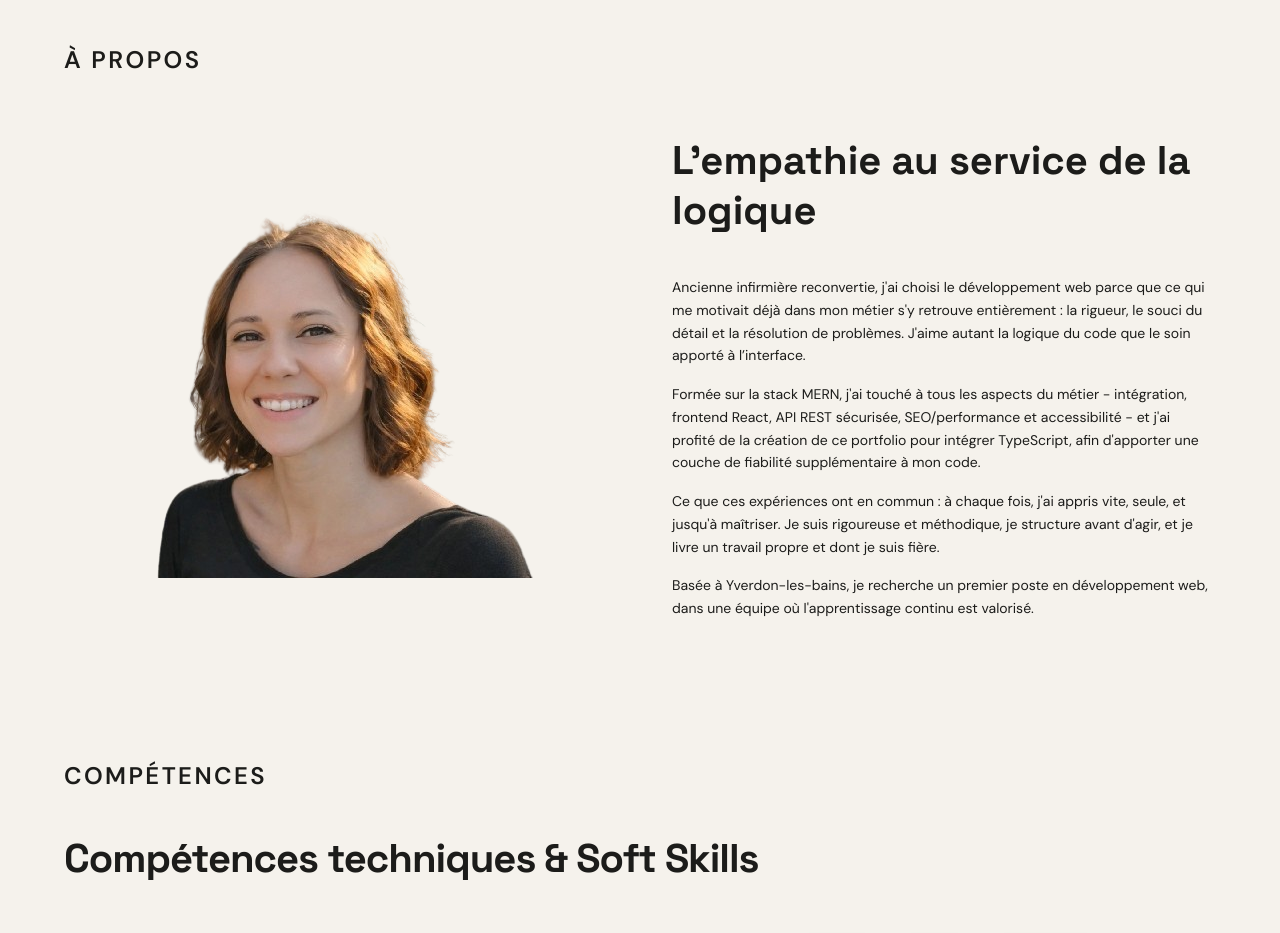
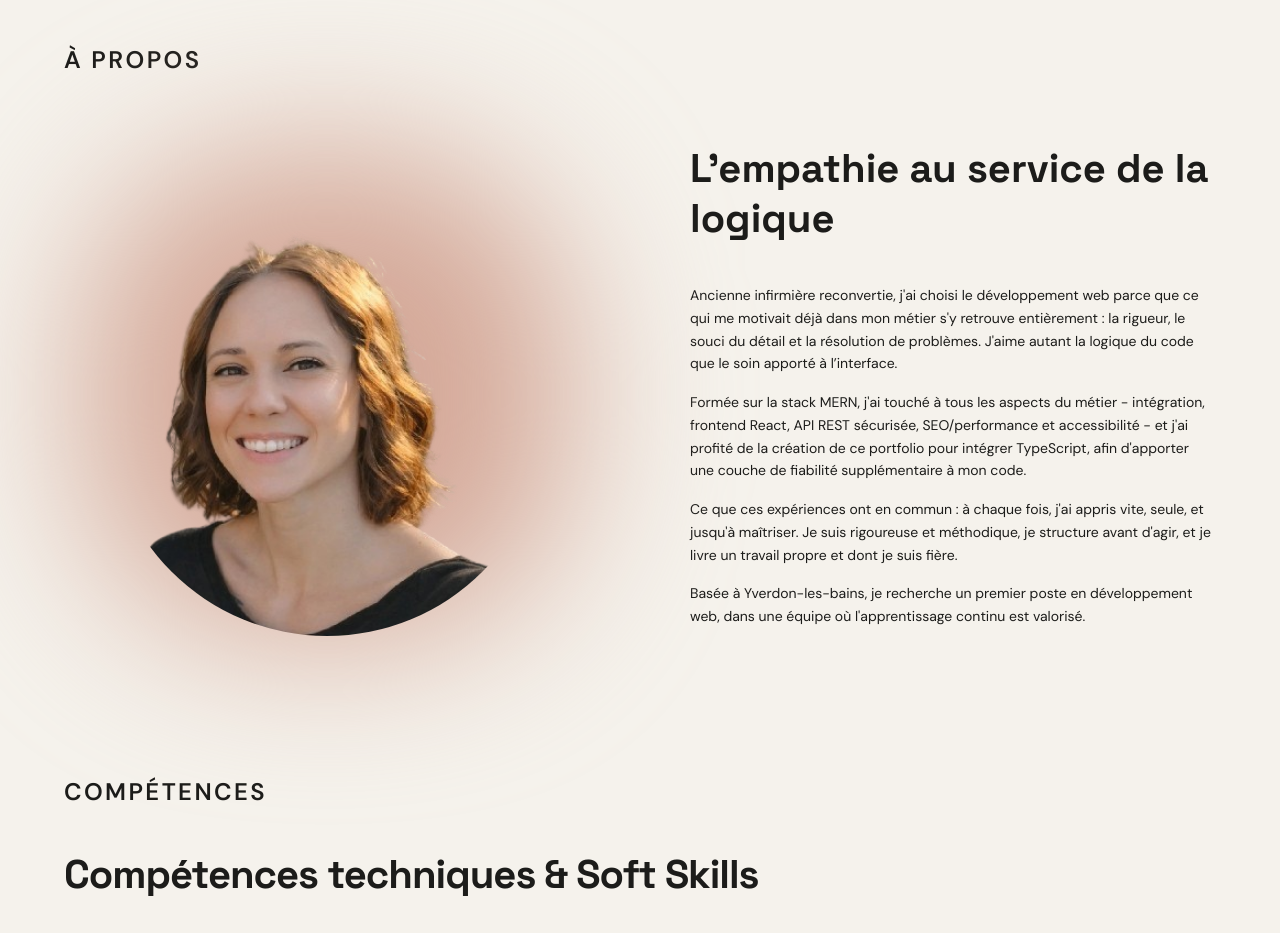
Before and after one commit to Marionpnl/Portfolio-2026, a React (Vite) app: page / in a window 1280 px wide. Shown: the part 880-1813 px from the top of the page. Built offline with nearby package versions, Linux system fonts and the light colour scheme.

Commit message:
About photo style

```diff
--- a/src/components/sections/About.tsx
+++ b/src/components/sections/About.tsx
@@ -13,22 +13,30 @@ const About = () => {
         </p>
 
         {/* Grille principale */}
-        <div className="grid grid-cols-1 md:grid-cols-2 gap-16 items-center">
+        <div className="grid grid-cols-1 md:grid-cols-2 gap-25 items-center">
           {/* COLONNE GAUCHE — Photo */}
-          <div className="flex justify-center ">
-            <div>
-              <img
-                src={aboutPhoto}
-                alt="Photo de Marion Penel — développeuse web fullstack"
-                className="w-full h-full object-cover rounded-t-full rounded-b-[40%]"
+          <div className="flex justify-center pt-15">
+            <div className="relative w-full max-w-110 flex flex-col justify-end items-center">
+              {/* 1. Fond de la photo */}
+              <div
+                className={`absolute bottom-0 w-[90%] md:w-[110%] h-[110%] rounded-[40%] blur-[80px] z-0 transition-colors duration-500 bg-rose`}
               />
+
+              {/* 2. Photo */}
+              <div className="relative z-10 w-full overflow-hidden rounded-b-full">
+                <img
+                  src={aboutPhoto}
+                  alt="Photo de Marion Penel — développeuse web fullstack"
+                  className="w-full h-auto object-cover"
+                />
+              </div>
             </div>
           </div>
 
           {/* COLONNE DROITE — Texte */}
           <div className="flex flex-col gap-10">
             {/* Titre */}
-            <h2 className="font-space text-center md:text-start text-[32px] md:text-[40px] font-bold text-[#1C1C1A] leading-tight">
+            <h2 className="font-space text-center md:text-start text-[32px] md:text-[40px] font-bold text-[#1C1C1A] leading-tight ">
               {t('about.title')}
             </h2>
 
--- a/src/index.css
+++ b/src/index.css
@@ -12,8 +12,24 @@
   --color-terra: #b15f5f;
   --color-sage: #8fa89f;
   --color-black: #1c1c1a;
+
+  --animate-typewriter:
+    typewriter 2s steps(20, end) forwards, blink 0.75s step-end infinite;
+
+  @keyframes typewriter {
+    from {
+      width: 0;
+    }
+    to {
+      width: 100%;
+    }
+  }
+  @keyframes blink {
+    50% {
+      border-color: transparent;
+    }
+  }
 }
-
 body {
   font-family: var(--font-dm);
   background-color: var(--color-cream);
```
